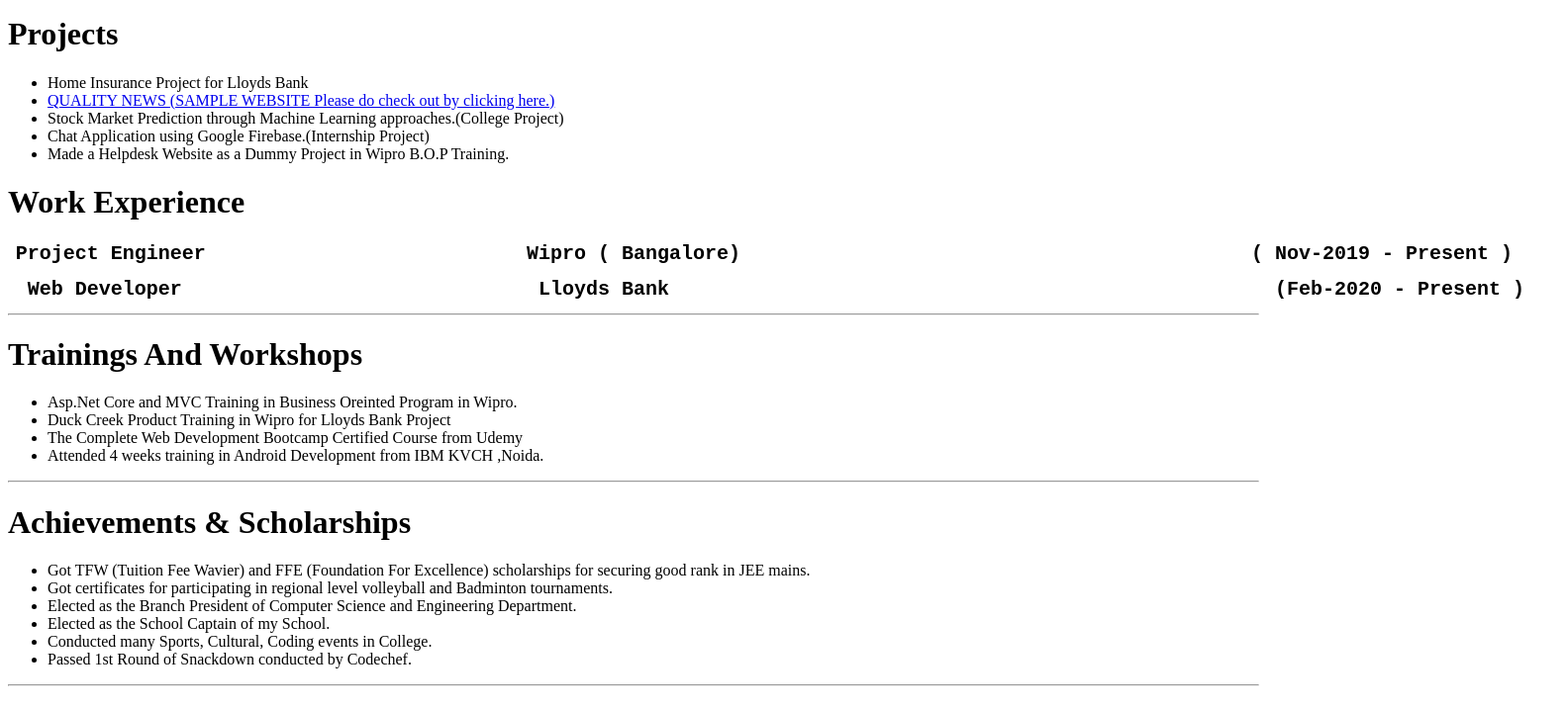
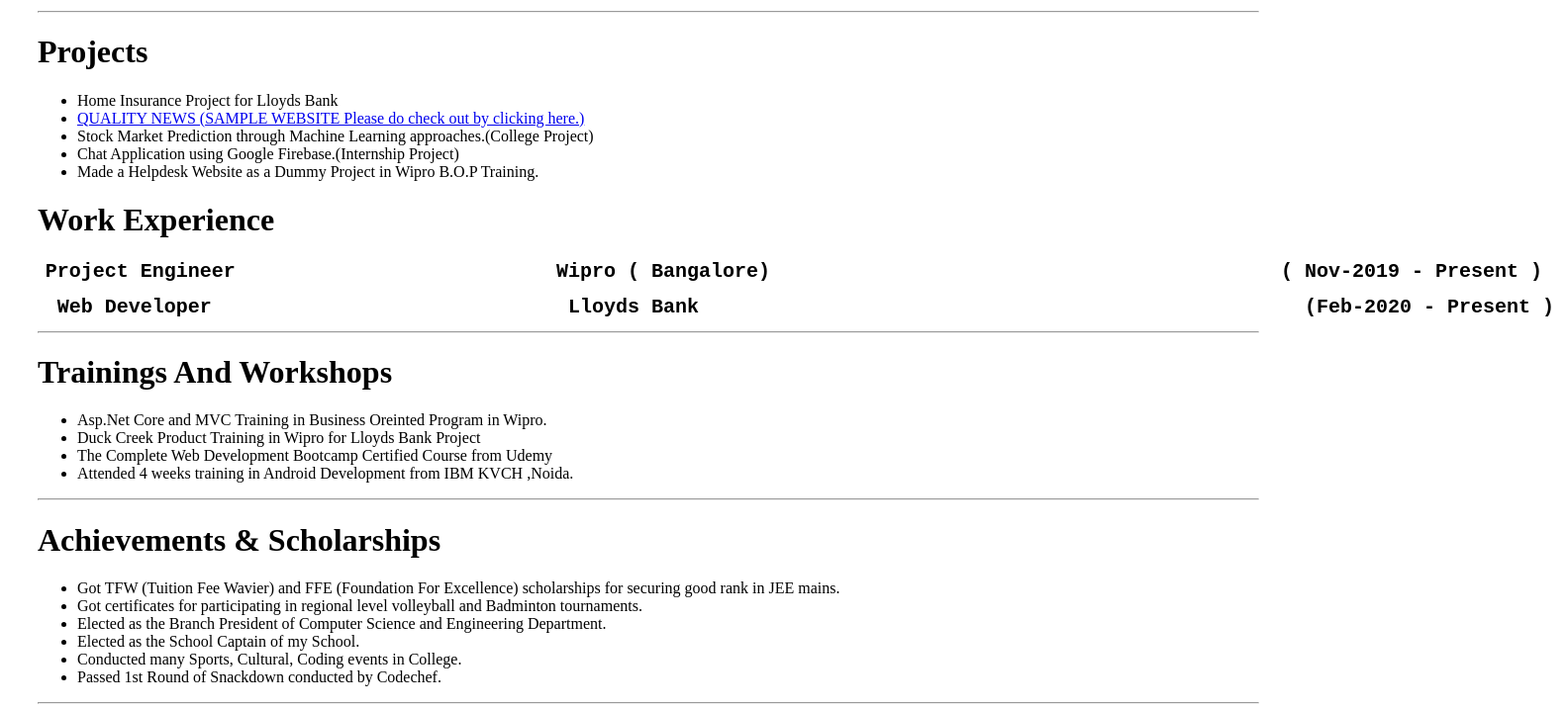
Before and after one commit to harshvardhanmht7/Resume, a plain HTML site: page index.html in a window 1280 px wide. Shown: the part 783-1501 px from the top of the page at 99% size, 1582 px wide, since content can reach past the window. Drawn offline with Linux system fonts and the light colour scheme.

Commit message:
Update cv.css

```diff
--- a/cv.css
+++ b/cv.css
@@ -2,6 +2,9 @@ img{
   height: 40%;
   width: 40%;
 
+}
+.allcontent{
+margin-left:30px;
 }
 
 table{
```
